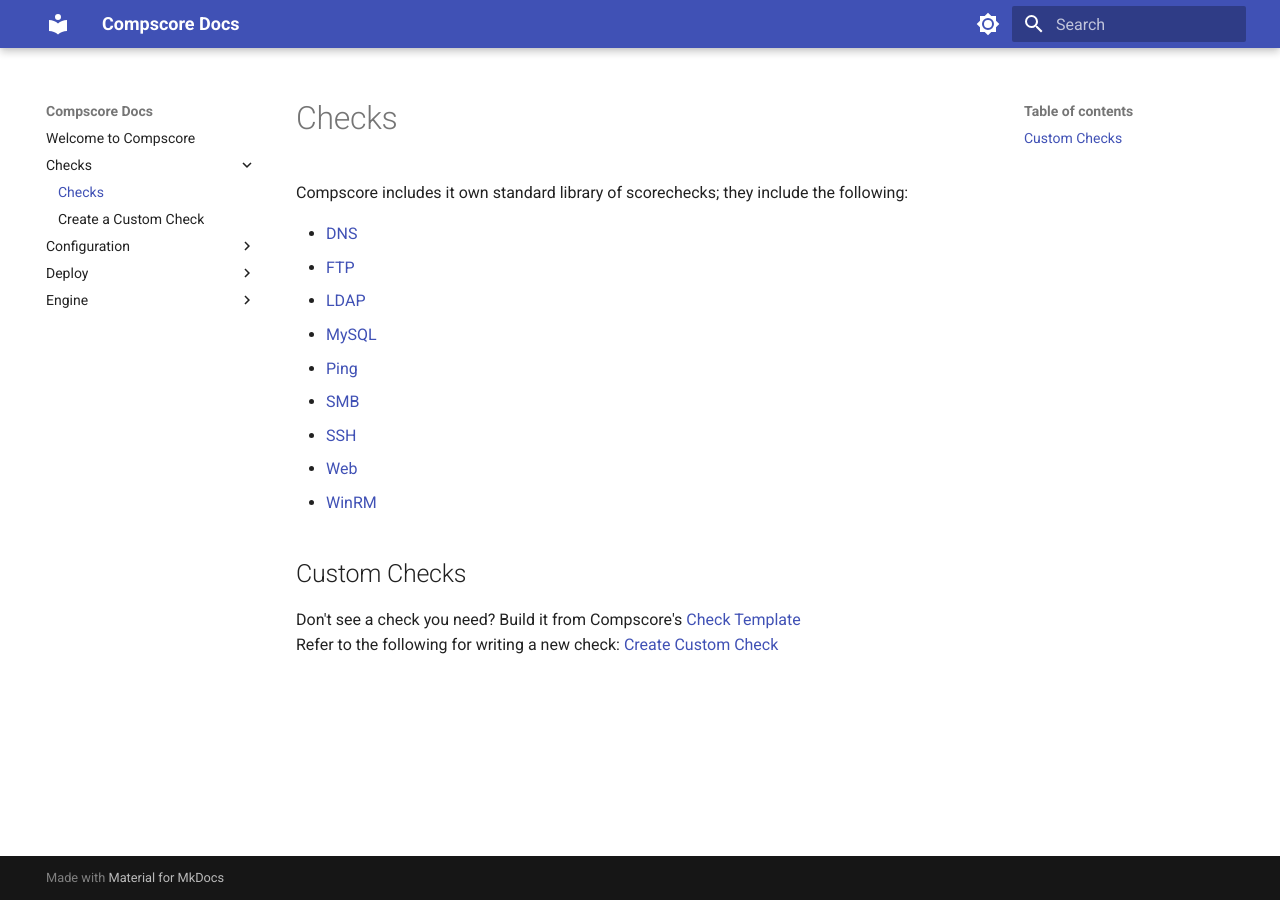
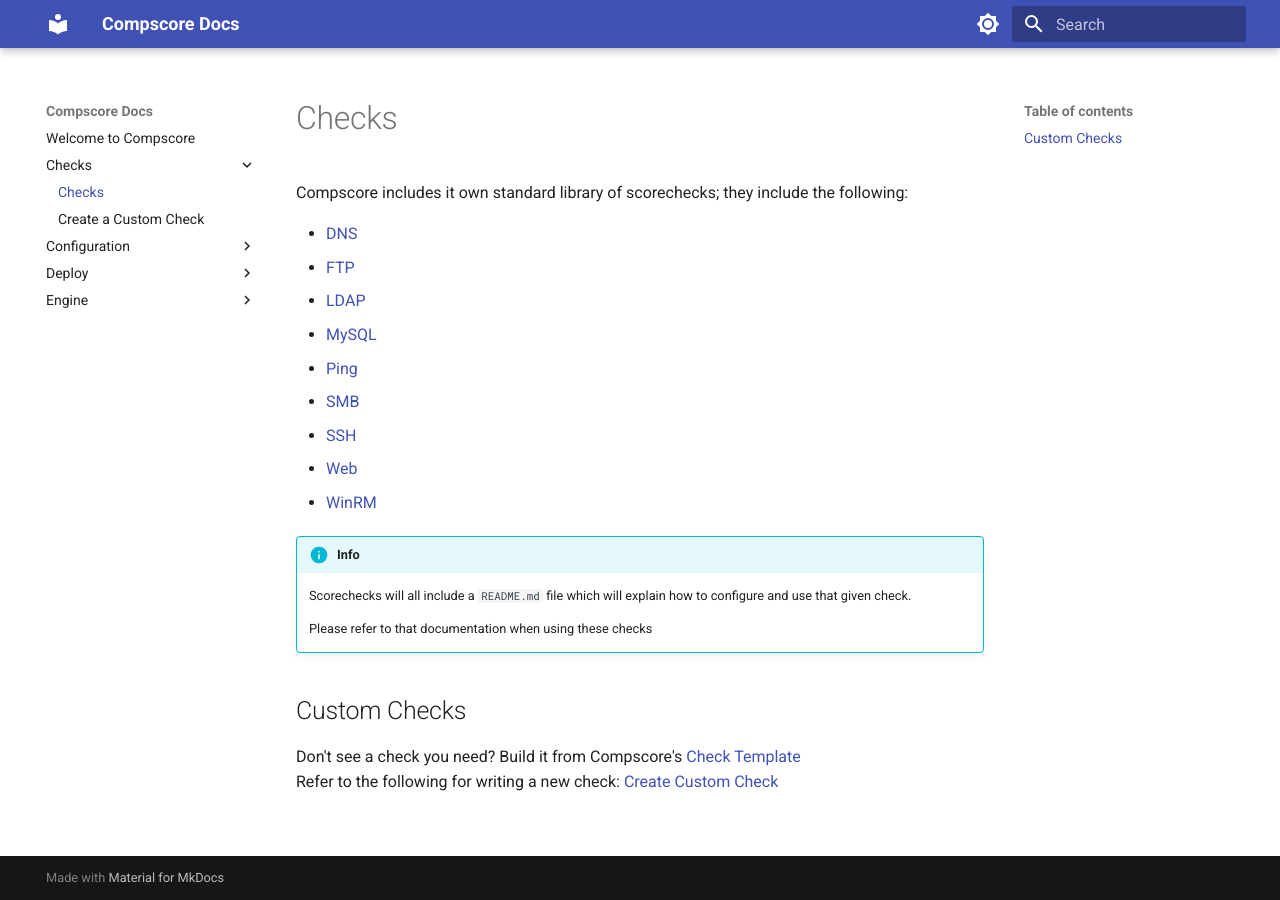
Before and after one commit to compscore/docs, an MkDocs documentation site: the page built from docs/checks/index.md, in a window 1280 px wide. Built offline with MkDocs 1.6.1 and Material for MkDocs 9.7.7, drawn with Linux system fonts in a browser that asks for light colours.

Commit message:
added info tidbit about scorecheck docs

```diff
--- a/docs/checks/index.md
+++ b/docs/checks/index.md
@@ -12,6 +12,12 @@ Compscore includes it own standard library of scorechecks; they include the foll
 - [Web](https://github.com/compscore/web)
 - [WinRM](https://github.com/compscore/winrm)
 
+!!! info
+
+    Scorechecks will all include a `README.md` file which will explain how to configure and use that given check.
+
+    Please refer to that documentation when using these checks
+
 ## Custom Checks
 
 Don't see a check you need? Build it from Compscore's [Check Template](https://github.com/compscore/check-template)
```
